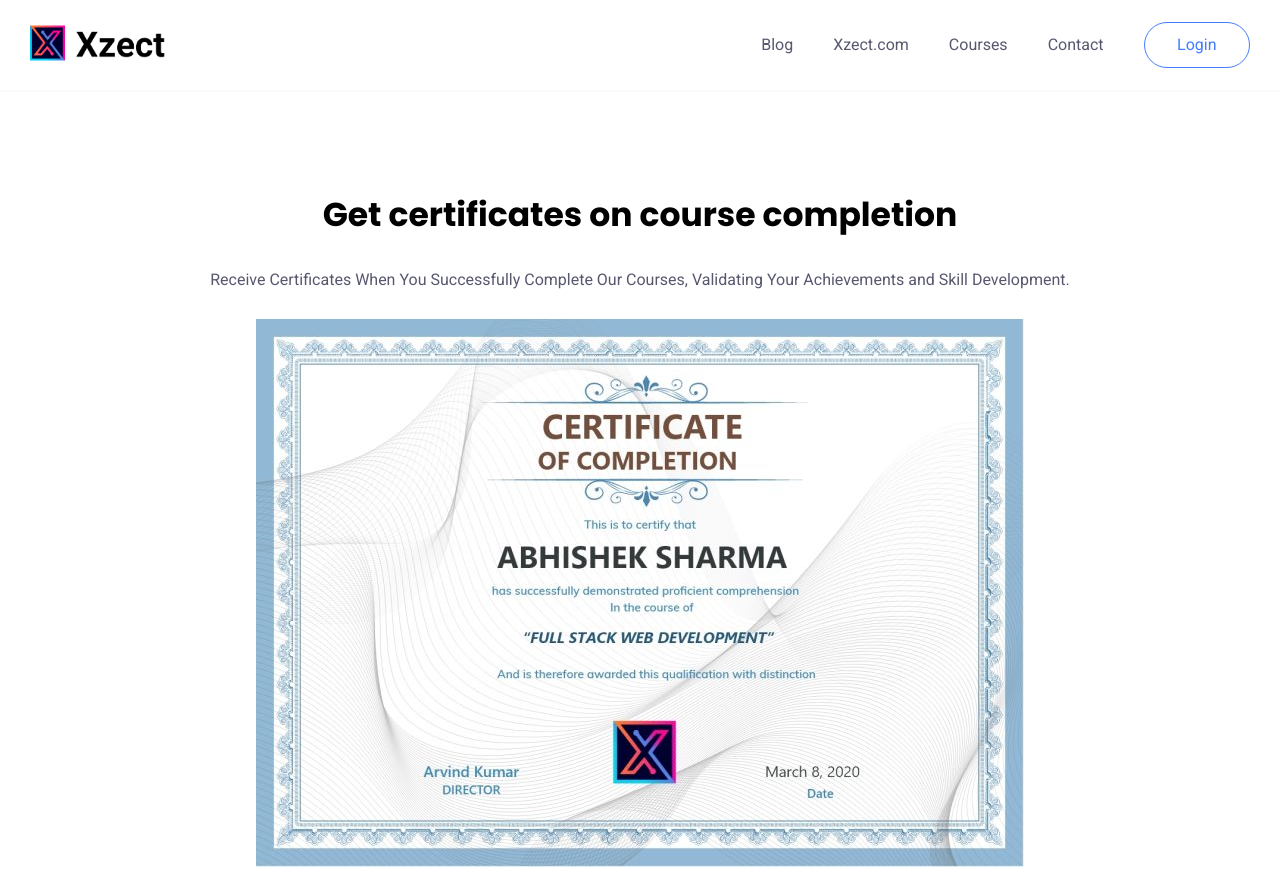
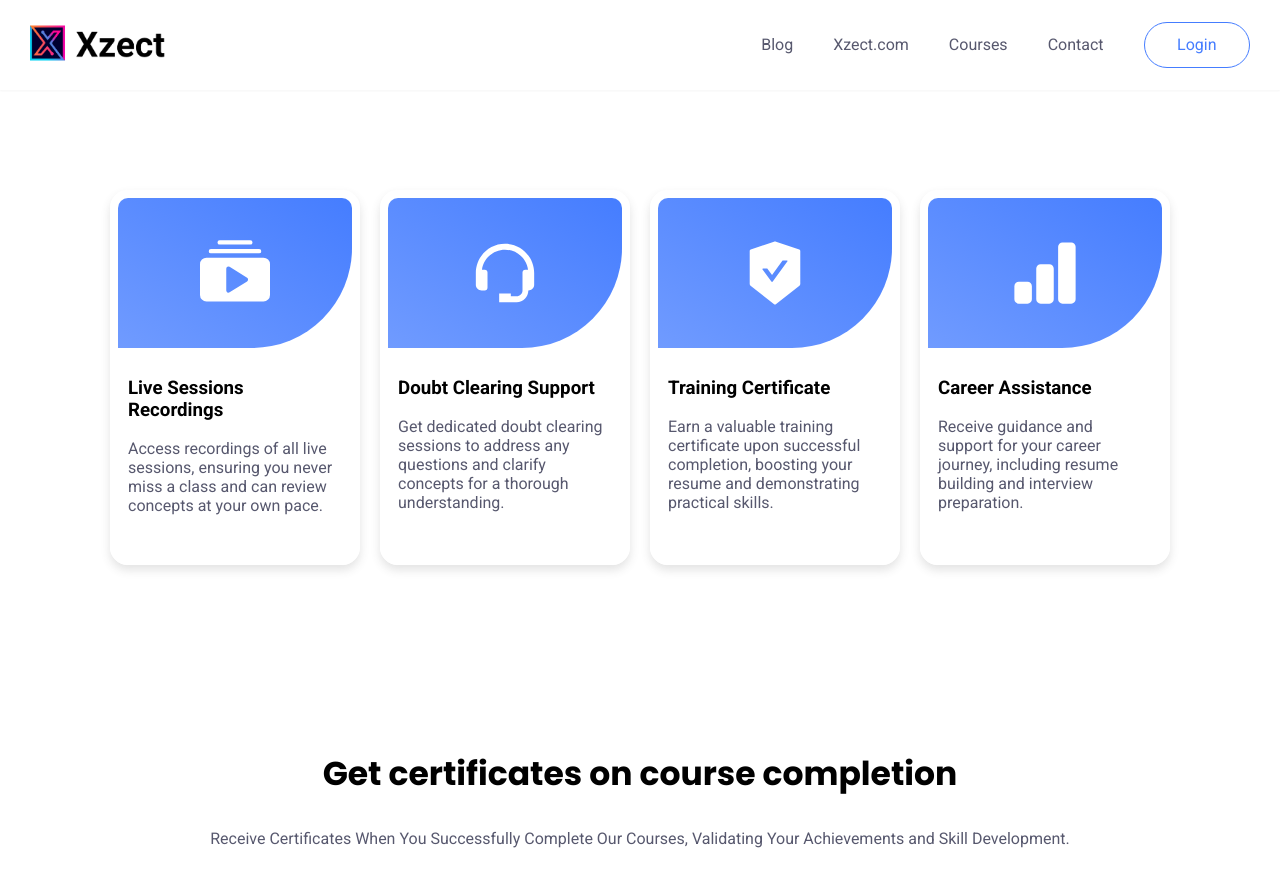
Before and after one commit to Hasibul-Hasan-ofcs/Xzect_app, a Next.js app: page / in a window 1280 px wide. Shown: the top 869 px of the page. Built offline with nearby package versions, Linux system fonts and the light colour scheme.

Commit message:
perks card added

```diff
--- a/app/page.js
+++ b/app/page.js
@@ -1,10 +1,12 @@
 "use client";
+import Perks from "@/components/perks/Perks";
 import styles from "./page.module.css";
 import Certification from "@/components/certification/Certification";
 
 export default function Home() {
   return (
     <main className={styles.main}>
+      <Perks></Perks>
       <Certification></Certification>
     </main>
   );
--- /dev/null
+++ b/components/perks/Perks.js
@@ -0,0 +1,25 @@
+import React from "react";
+import style from "./perks.module.css";
+import { perksData } from "@/constants";
+
+const Perks = () => {
+  return (
+    <div className={style.perks_box}>
+      {perksData.map((el, indx) => (
+        <div className={style.perks_card_box} key={indx}>
+          <div className={style.perks_card}>
+            <div className={style.upper_portion}>
+              <div>{el.img}</div>
+            </div>
+            <div className={style.lower_portion}>
+              <h3>{el.title}</h3>
+              <p>{el.description}</p>
+            </div>
+          </div>
+        </div>
+      ))}
+    </div>
+  );
+};
+
+export default Perks;
--- /dev/null
+++ b/components/perks/perks.module.css
@@ -0,0 +1,72 @@
+.perks_box {
+  display: flex;
+  padding: 100px;
+  display: flex;
+  flex-wrap: wrap;
+  row-gap: 50px;
+}
+
+.perks_card_box {
+  width: 25%;
+  box-sizing: border-box;
+  padding-left: 10px;
+  padding-right: 10px;
+}
+
+@media (max-width: 1200px) {
+  .perks_card_box {
+    width: 50%;
+  }
+}
+
+@media (max-width: 800px) {
+  .perks_card_box {
+    width: 100%;
+  }
+}
+
+.perks_card_box:first-child {
+  padding-right: 10px;
+}
+
+.perks_card_box:last-child {
+  padding-left: 10px;
+}
+
+.perks_card {
+  border: 8px solid #fff;
+  overflow: hidden;
+  border-radius: 18px;
+  box-shadow: 0px 5px 10px rgba(68, 68, 68, 0.15);
+  height: 100%;
+}
+
+.upper_portion {
+  height: 150px;
+  position: relative;
+}
+
+.upper_portion div {
+  position: absolute;
+  top: 0;
+  left: 0;
+  border-bottom-right-radius: 100px;
+  height: 150px;
+  width: 100%;
+  z-index: 2;
+  background: linear-gradient(
+    to top right,
+    rgb(112, 155, 255),
+    rgb(69, 125, 255)
+  );
+  display: flex;
+  justify-content: center;
+  align-items: center;
+  color: #fff;
+  font-size: 70px;
+  font-weight: 700;
+}
+
+.lower_portion {
+  padding: 10px;
+}
--- a/constants/index.js
+++ b/constants/index.js
@@ -1,3 +1,7 @@
+import { BsBarChartFill, BsFillCollectionPlayFill } from "react-icons/bs";
+import { BiSupport } from "react-icons/bi";
+import { AiFillSafetyCertificate } from "react-icons/ai";
+
 export const footerDescription1 = {
   str: "Xzect goes beyond providing services - we're committed to empowering both businesses and individuals through our diverse range of Services. We also provides Courses and Trainings. Delve into the world of technology and innovation with our specialized training offerings, designed to enhance your skills and open new avenues of growth. Our courses cover a wide spectrum of cutting-edge fields, including software development, website design, SEO strategies, cloud solutions, robotics and automation, 3D printing and prototyping, data science and analytics, AI and machine learning, IoT applications, AR and VR experiences, blockchain technology, and more.",
 };
@@ -39,3 +43,30 @@
     "Careers",
   ],
 };
+
+export const perksData = [
+  {
+    title: "Live Sessions Recordings​",
+    description:
+      "Access recordings of all live sessions, ensuring you never miss a class and can review concepts at your own pace.",
+    img: <BsFillCollectionPlayFill></BsFillCollectionPlayFill>,
+  },
+  {
+    title: "Doubt Clearing Support",
+    description:
+      "Get dedicated doubt clearing sessions to address any questions and clarify concepts for a thorough understanding.",
+    img: <BiSupport></BiSupport>,
+  },
+  {
+    title: "Training Certificate",
+    description:
+      "Earn a valuable training certificate upon successful completion, boosting your resume and demonstrating practical skills.",
+    img: <AiFillSafetyCertificate></AiFillSafetyCertificate>,
+  },
+  {
+    title: "Career Assistance",
+    description:
+      "Receive guidance and support for your career journey, including resume building and interview preparation.",
+    img: <BsBarChartFill></BsBarChartFill>,
+  },
+];
--- a/next.config.js
+++ b/next.config.js
@@ -1,4 +1,8 @@
 /** @type {import('next').NextConfig} */
-const nextConfig = {}
+const nextConfig = {
+  compiler: {
+    styledComponents: true,
+  },
+};
 
-module.exports = nextConfig
+module.exports = nextConfig;
```
